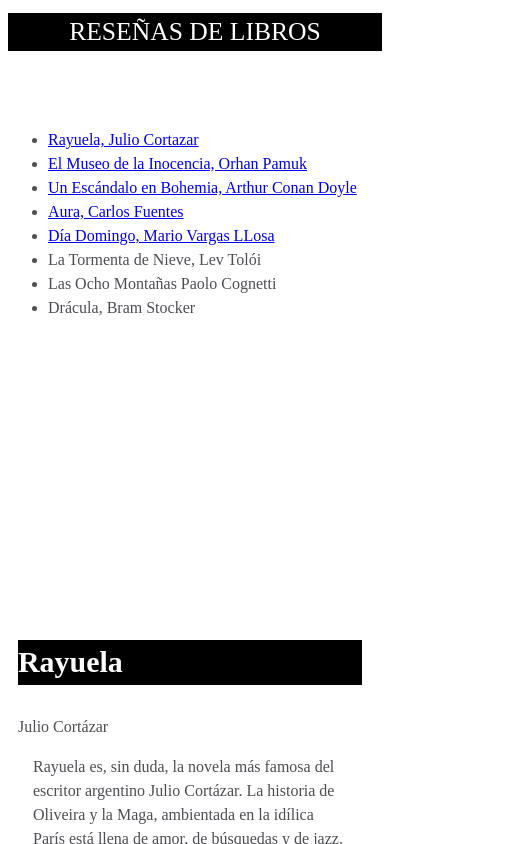
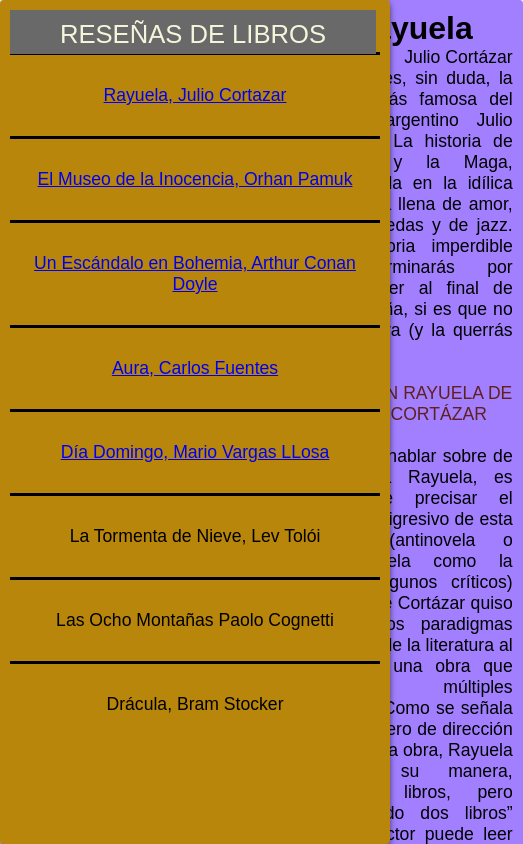
Before and after one commit to wildelgad/AcademiaGeek---ResumenesLibros, a plain HTML site: page index.html in a window 390 px wide. Shown: the top 844 px of the page, 523 px wide, since content can reach past the window. Drawn offline with Linux system fonts and the light colour scheme.

Commit message:
Listo para terminar

```diff
--- a/css/style.css
+++ b/css/style.css
@@ -1,112 +1,76 @@
-html,body{
-    min-width:290px;
-      color: #4d4e53;
-      background-color: #ffffff;
-      line-height: 1.5;
-  }
-  #navbar{
-    position:fixed;
-    min-width:290px;
-    top:0px;
-    left:0px;
-    width:300px;
-    height:100%;
-    border-right:solid;
-    border-color:rgba(0,22,22,0.4)
-  }
-  header{
-    text-align:center;
-    font-weight:thin;
-    font-size: 1.6em;
-    background-color: black;
-    color: white;
-    margin: 0.5em 0em;
-  }
-  a li:hover {
-      background-color: black!important;
-      color:white!important;
+*{
+    box-sizing: border-box;
+    margin: 0;
+    padding: 0;
 }
 
-  #main-doc header{
-    text-align:left;
-    margin:0px;
+html{
+    height: 100%;
 }
-  #navbar ul{
-    height:88%;
-    overflow-y:auto;
-    overflow-x:hidden;
+
+body{
+    font-family: "Public Sans", sans-serif;
+    font-size: 1.1rem;
+    min-height: 100%;
+    /* display: grid; */
 }
-  #navbar li{
-    color: #4d4e53;
-    padding:8px;
-    list-style: none;
-    position:relative;
-    width:100%;
+
+.grid-container > *{
+    box-shadow: -1px 3px 7px 0px rgba(0, 0, 0, 0.75);
+    border-radius: 4px;
+    padding: 10px;
+    text-align: center;
 }
+
 #main-doc{
-    position: absolute;
-    margin-left:150px;
-    padding:20px;
-    margin-bottom:110px;
+    background-color: rgb(161, 127, 255);
+    margin-left: 300px;
+    align-items: flex-end;
+    text-align: justify;
+    grid-area: main-doc;
 }
-  section article{
-    color: #4d4e53;
-    margin:15px;
-    font-size:1em;
+
+.nav-bar{
+    position: fixed;
+    background-color: darkgoldenrod;
+    height: 100%;
+    grid-area: nav-bar;
 }
-  section li {
-    margin:15px 0px 0px 20px;
+
+
+
+.grid-container{
+    display: grid;
+
+    grid-template-areas:
+                            "nav-bar main-doc";
 }
-  code{
-    display:block;
-      text-align: left;
-    white-space: pre;
-    position: relative;
-      word-break: normal;
-      word-wrap: normal;
-      line-height: 2;
-      background-color:#f7f7f7;
-    padding:15px;
-    margin:10px;
-      border-radius:5px;
+
+ul li{
+    border-top: solid;
+    padding-top: 30px;
+    padding-bottom: 30px;
 }
-  @media only screen and (max-width: 815px) {
-      /* For mobile phones: */
-    #navbar ul{
-    border:1px solid;
-      height:207px;
+
+.nav-bar header{
+    position: fixed;
+    color: beige;
+    font-size: 1.6rem;
+    text-align: center;
+    background-color: dimgrey;
+    padding: 10px 50px 5px 50px;
 }
-      #navbar{
-        background-color:white;
-        position:absolute;
-        top:0;
-        padding:0;
-        margin: 0;
-        width:100%;
-        max-height:275px;
-        border:none;
-        z-index:1;
-        border-bottom:2px solid;
+
+h3{
+    text-align: center;
+    font-size: 2rem;
 }
-    #main-doc{
-      position: relative;
-      margin-left:0px;
-      margin-top:270px;
+
+.autor{
+    text-align: right;
 }
-    #main-doc section {
-  /*     padding-top: 240px; */
+
+.resumen{
+    text-align: center;
+    color: rgb(97, 32, 32);
 }
-  }
-  @media only screen and (max-width: 400px) {
-    #main-doc{
-      margin-left:-10px;
-    }
-    code{
-      margin-left:-20px;
-      width:100%;
-      padding:15px;
-      padding-left:10px;
-      padding-right:45px;
-      min-width:233px;
-    }
-  }
```
Lines whose indentation alone changed are shown as unchanged.
